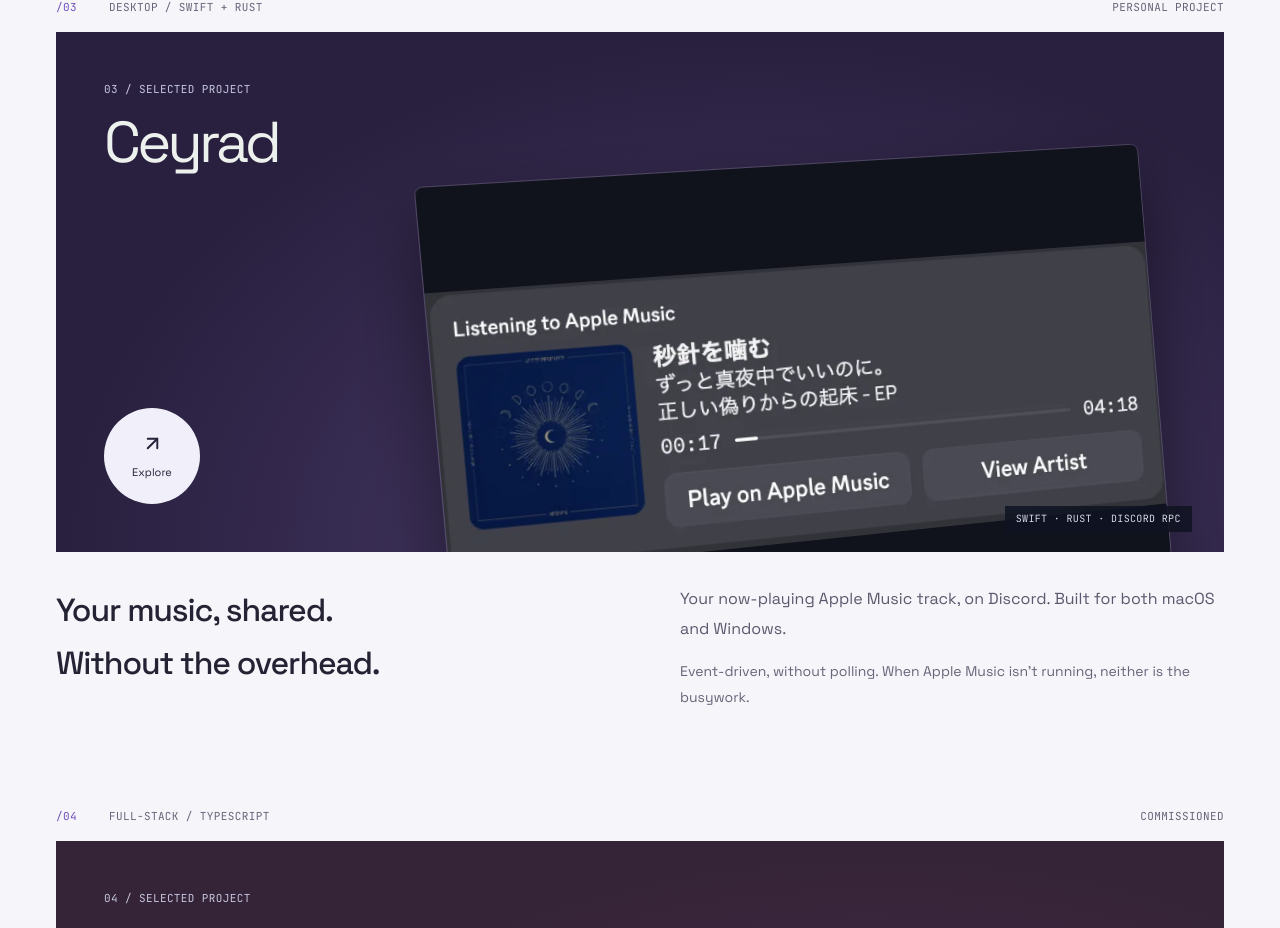
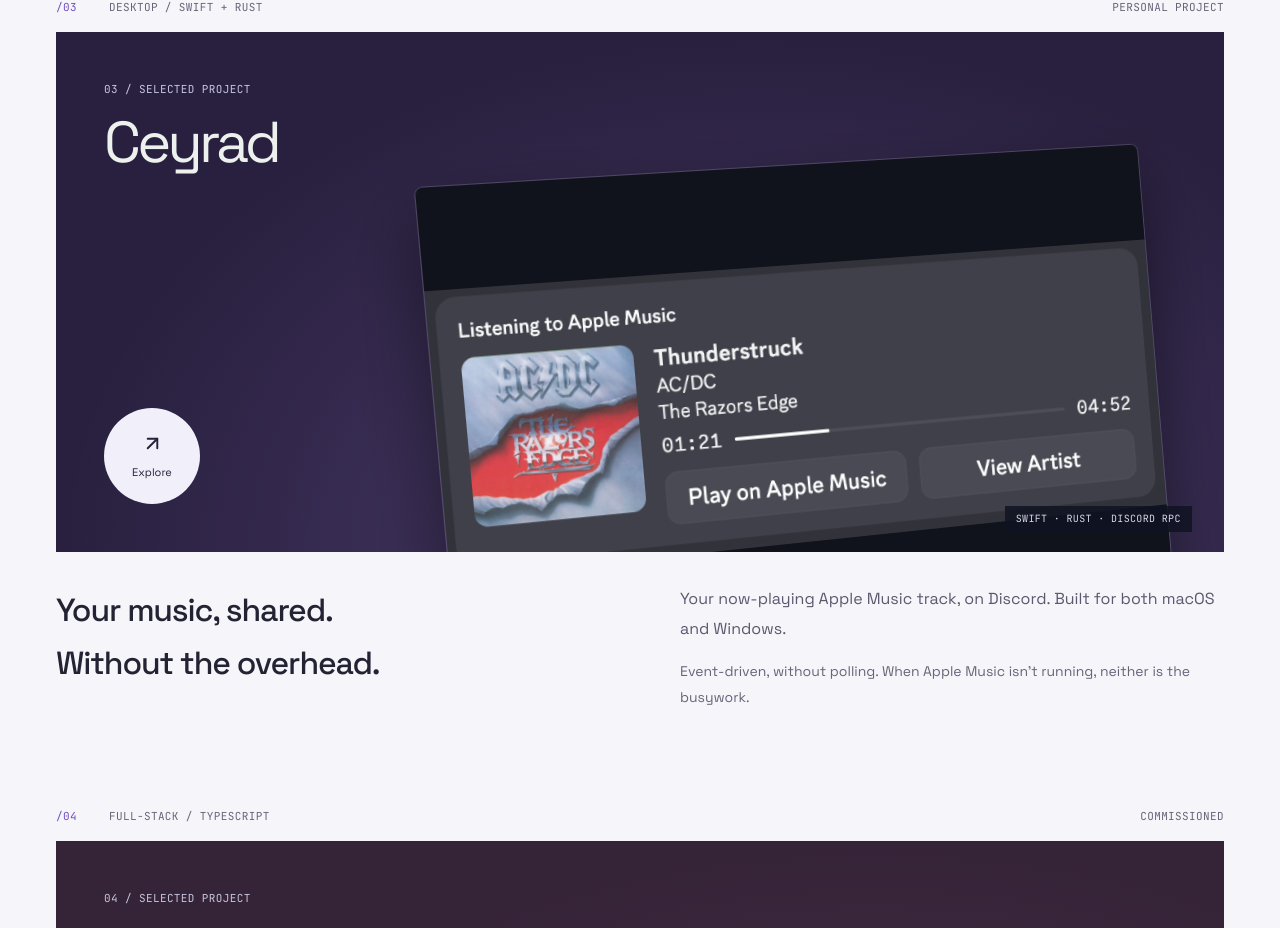
Before and after one commit to Narcissus-tazetta/Portfolio, a React (Vite) app: page / in a window 1280 px wide. Shown: the part 2915-3843 px from the top of the page. Built offline with nearby package versions, Linux system fonts and the light colour scheme.

Commit message:
feat: localize Ceyrad project image

```diff
--- a/src/components/ProjectMedia.tsx
+++ b/src/components/ProjectMedia.tsx
@@ -1,6 +1,7 @@
 import { useEffect, useRef, useState, useSyncExternalStore } from "react";
 import { projectHasMedia } from "../content/projects";
 import type { Project } from "../content/types";
+import { useLanguage } from "../contexts/LanguageContext";
 import { assetUrl } from "../lib/assetUrl";
 import { getReducedMotionPreference, subscribeReducedMotion } from "../lib/subscribeSystemTheme";
 import ProjectCategoryIcon from "./ProjectCategoryIcon";
@@ -24,6 +25,7 @@ export default function ProjectMedia({
     loading = "lazy",
     active,
 }: ProjectMediaProps) {
+    const { language } = useLanguage();
     const [localActive, setLocalActive] = useState(false);
     const videoRef = useRef<HTMLVideoElement>(null);
     const reducedMotion = useSyncExternalStore(subscribeReducedMotion, getReducedMotionPreference, () => true);
@@ -33,7 +35,7 @@ export default function ProjectMedia({
 
     const hasMedia = projectHasMedia(project);
     const objectClass = project.thumbnailFit === "cover" ? "object-cover" : "object-contain";
-    const posterSrc = assetUrl(project.thumbnail);
+    const posterSrc = assetUrl(language === "en" && project.thumbnailEn ? project.thumbnailEn : project.thumbnail);
     const animatedSrc =
         project.animateOnHover && project.thumbnailAnimated ? assetUrl(project.thumbnailAnimated) : null;
     const animatedIsVideo = animatedSrc ? isVideoSource(animatedSrc) : false;
--- a/src/content/projects.ts
+++ b/src/content/projects.ts
@@ -297,6 +297,7 @@ export const projects: Project[] = [
             },
         ],
         thumbnail: "/works/ceyrad.webp",
+        thumbnailEn: "/works/ceyrad_en.png",
         kind: "personal",
         category: "app",
     },
--- a/src/content/types.ts
+++ b/src/content/types.ts
@@ -27,6 +27,7 @@ export type Project = {
     tags: string[];
     impact: LocalizedText;
     thumbnail: string;
+    thumbnailEn?: string;
     thumbnailAnimated?: string;
     animateOnHover?: boolean;
     thumbnailAspect?: string;
--- a/src/pages/ProjectDetailPage.tsx
+++ b/src/pages/ProjectDetailPage.tsx
@@ -13,11 +13,11 @@ import { projectImageAlt } from "../lib/projectImageAlt";
 
 export default function ProjectDetailPage() {
     const { projectId } = useParams();
-    const { t } = useLanguage();
+    const { language, t } = useLanguage();
     const project = projectId ? getProjectById(projectId) : undefined;
     const editorial = showcase.find(entry => entry.id === projectId);
     const [isHovered, setIsHovered] = useState(false);
-    useDocumentMeta(project ? { title: {ja:`${project.title} — Prason`,en:`${project.title} — Prason`}, description: project.description, path:`works/${project.id}`, image:project.thumbnail } : {title:site.title});
+    useDocumentMeta(project ? { title: {ja:`${project.title} — Prason`,en:`${project.title} — Prason`}, description: project.description, path:`works/${project.id}`, image:language === "en" && project.thumbnailEn ? project.thumbnailEn : project.thumbnail } : {title:site.title});
     if (!project || project.detailLayout === "external" || !project.links) return <Navigate to="/works" replace />;
     const ordered = [...showcase.map(entry => getProjectById(entry.id)!), ...projects.filter(item => !showcase.some(entry => entry.id === item.id))];
     const next = ordered[(ordered.findIndex(item => item.id === project.id)+1)%ordered.length];
```
Also changed, not shown: public/works/ceyrad_en.png (added).
